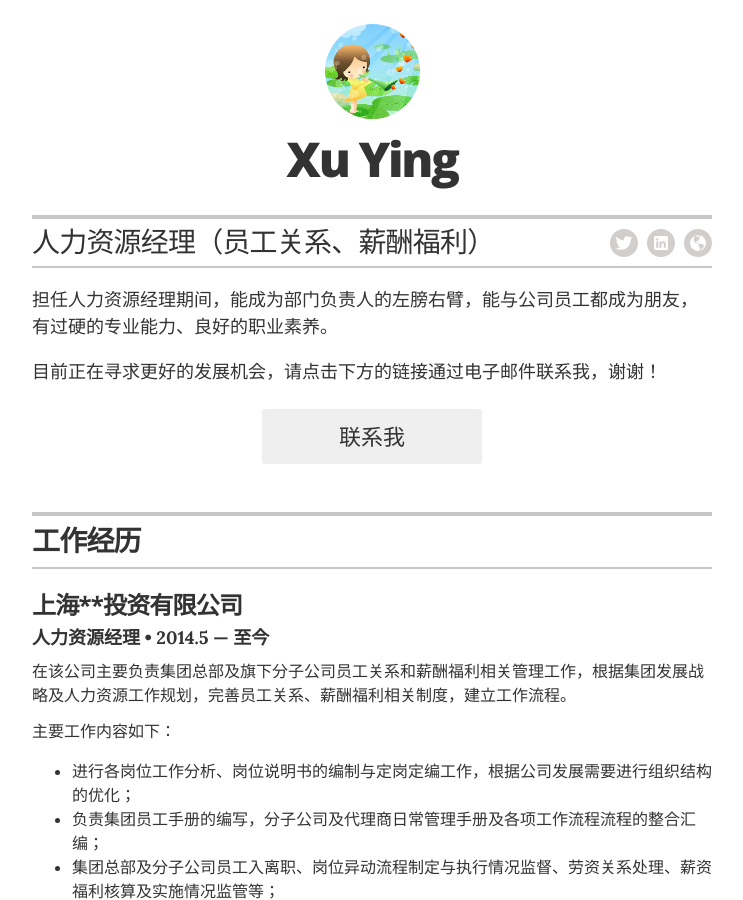
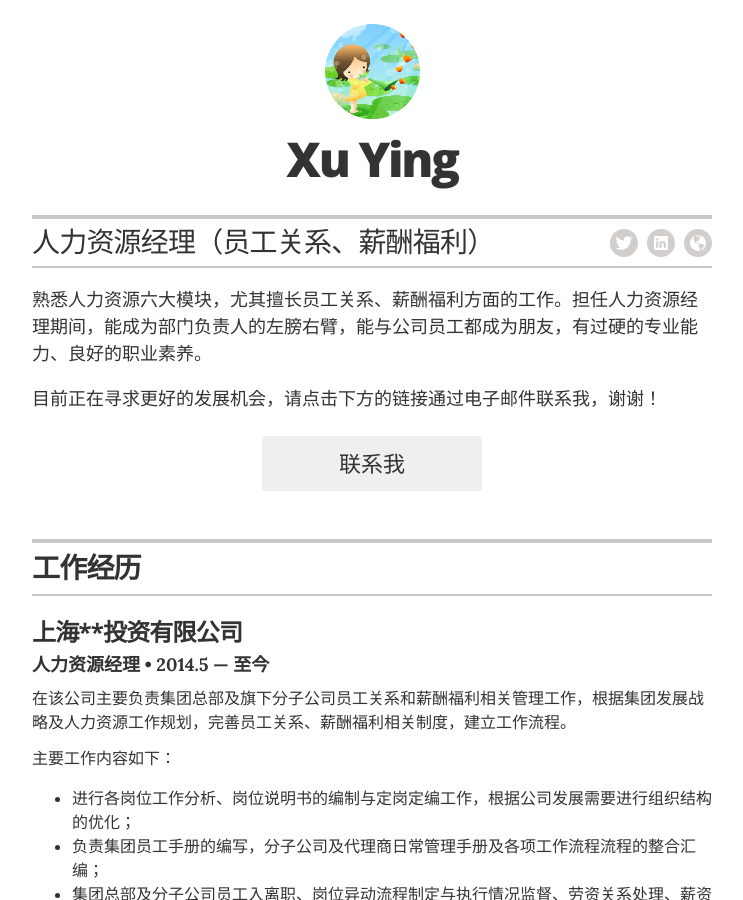
Before and after one commit to missdeer/xyyingresume, a Jekyll site: the page built from index.html, in a window 1280 px wide and 900 px high. Shown: the whole window, without its empty margins (268-1011 px from the left). Built offline with Jekyll 4.4.1, drawn with Linux system fonts in a browser that asks for light colours.

Commit message:
Update resume.html

```diff
--- a/_layouts/resume.html
+++ b/_layouts/resume.html
@@ -27,7 +27,7 @@
         </div>
 
         <div class="executive-summary" itemprop="description">
-          <p>担任人力资源经理期间，能成为部门负责人的左膀右臂，能与公司员工都成为朋友，有过硬的专业能力、良好的职业素养。</p>
+          <p>熟悉人力资源六大模块，尤其擅长员工关系、薪酬福利方面的工作。担任人力资源经理期间，能成为部门负责人的左膀右臂，能与公司员工都成为朋友，有过硬的专业能力、良好的职业素养。</p>
 	  <p>目前正在寻求更好的发展机会，请点击下方的链接通过电子邮件联系我，谢谢！</p>
         </div>
 
```
